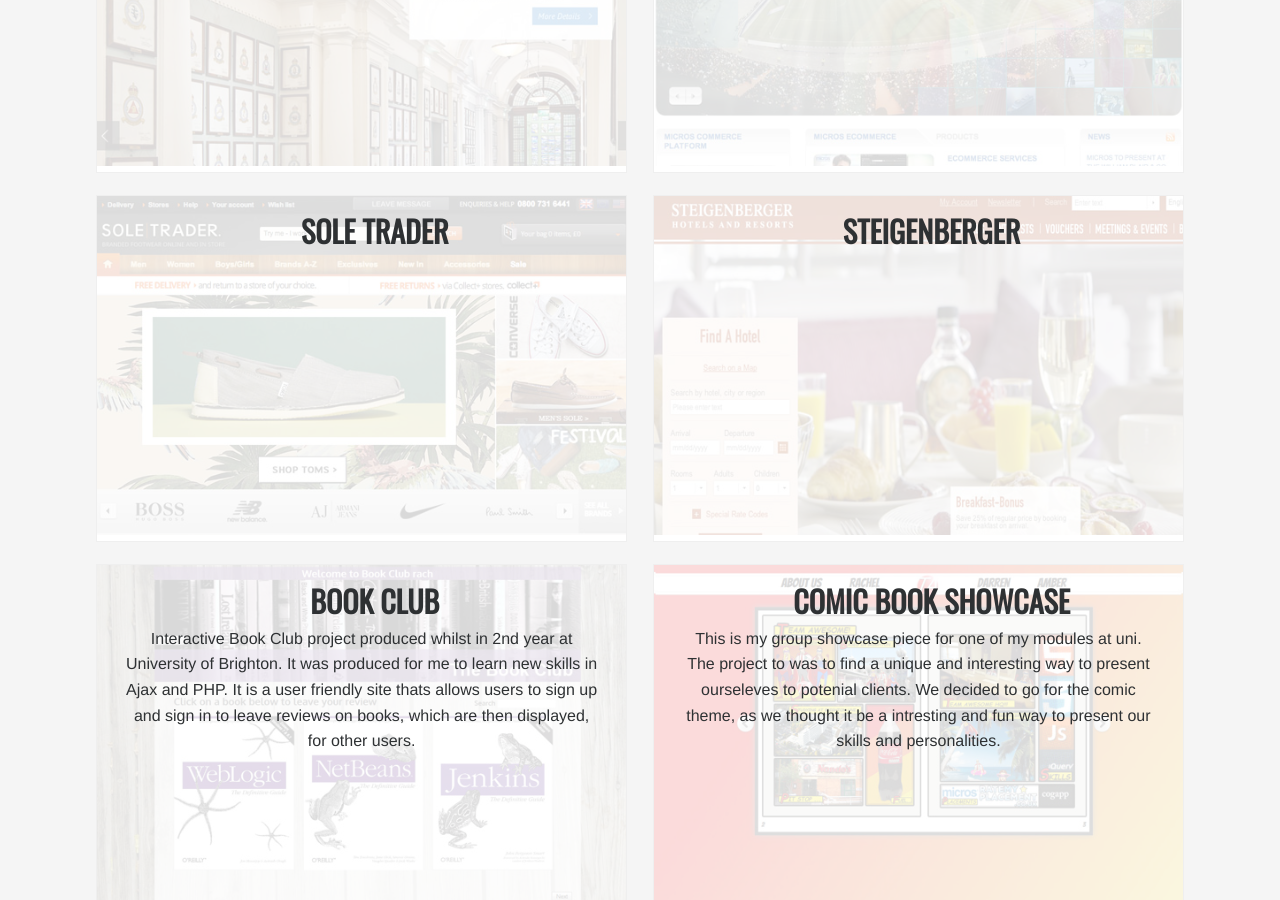
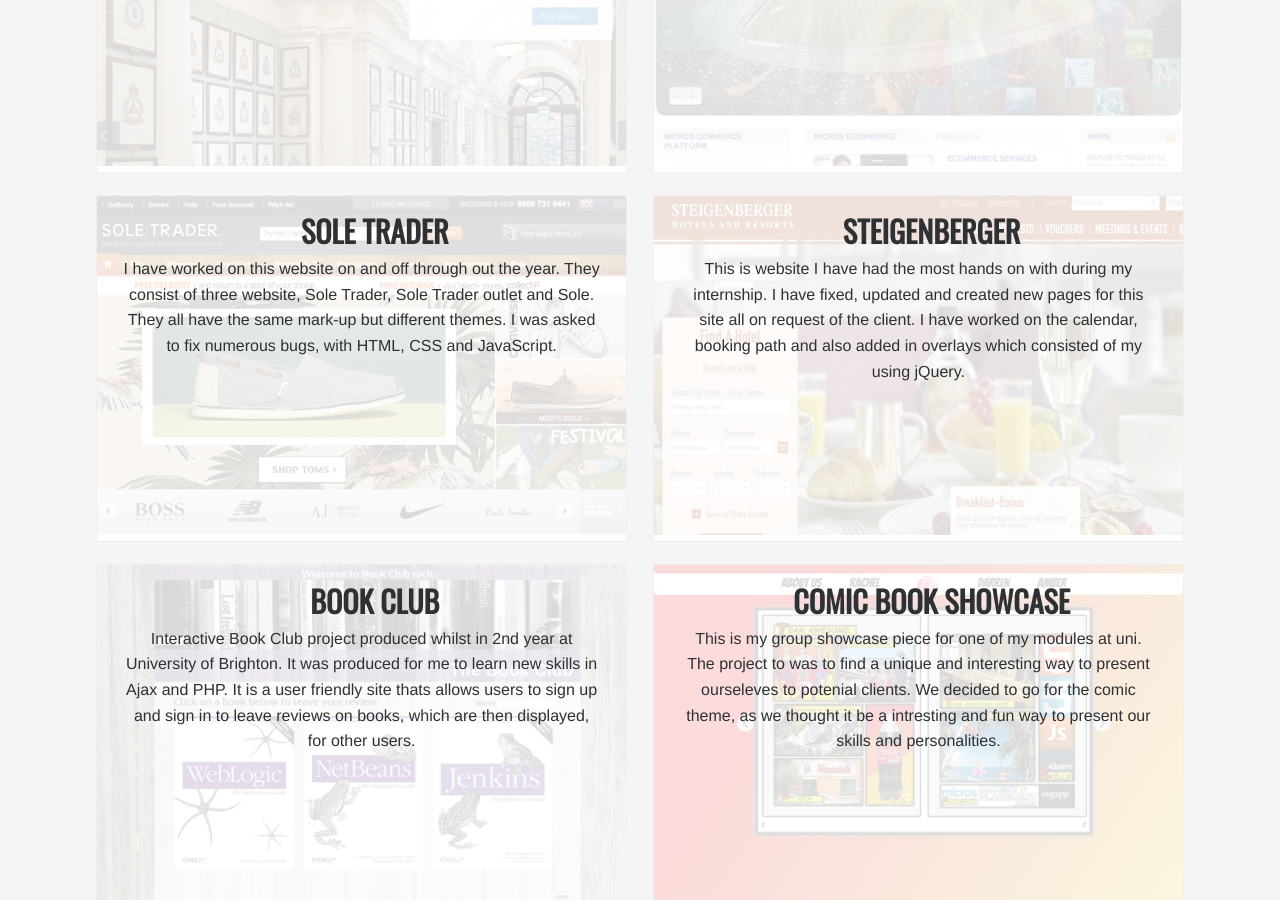
Before and after one commit to RachelSeale/rsealePortfolio, a Jekyll site: the page built from portfolio.html, in a window 1280 px wide and 900 px high, scrolled down 368 px. Built offline with Jekyll 4.4.1, drawn with Linux system fonts in a browser that asks for light colours; nearby versions of some CDN libraries; Markdown is read by kramdown in place of the engine named in the settings.

Commit message:
update to portfolio page

```diff
--- a/portfolio.html
+++ b/portfolio.html
@@ -30,7 +30,7 @@ class: about
 				<img src="images/work6.jpg"/>
 				<div class="image-overlay">
 					<h2>Sole Trader</h2>
-					<p></p>
+					<p>I have worked on this website on and off through out the year. They consist of three website, Sole Trader, Sole Trader outlet and Sole. They all have the same mark-up but different themes. I was asked to fix numerous bugs, with HTML, CSS and JavaScript.</p>
 				</div>
 			</a>
 		</div>
@@ -39,7 +39,7 @@ class: about
                 <img src="images/work5.jpg"/>
                 <div class="image-overlay">
                     <h2>Steigenberger</h2>
-                    <p></p>
+                    <p>This is website I have had the most hands on with during my internship. I have fixed, updated and created new pages for this site all on request of the client. I have worked on the calendar, booking path and also added in overlays which consisted of my using jQuery.</p>
                 </div>
         	</a>
         </div>
```
